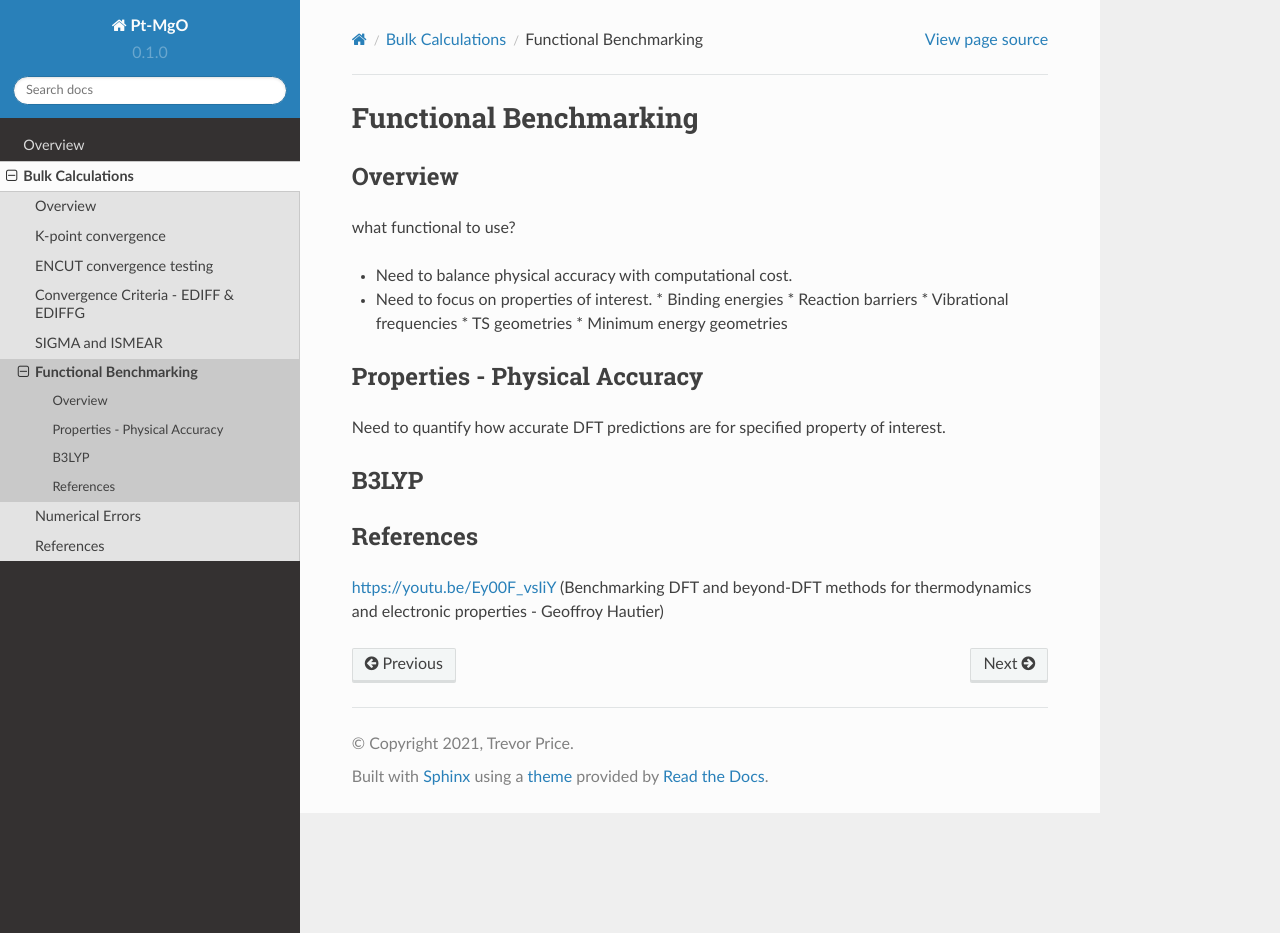
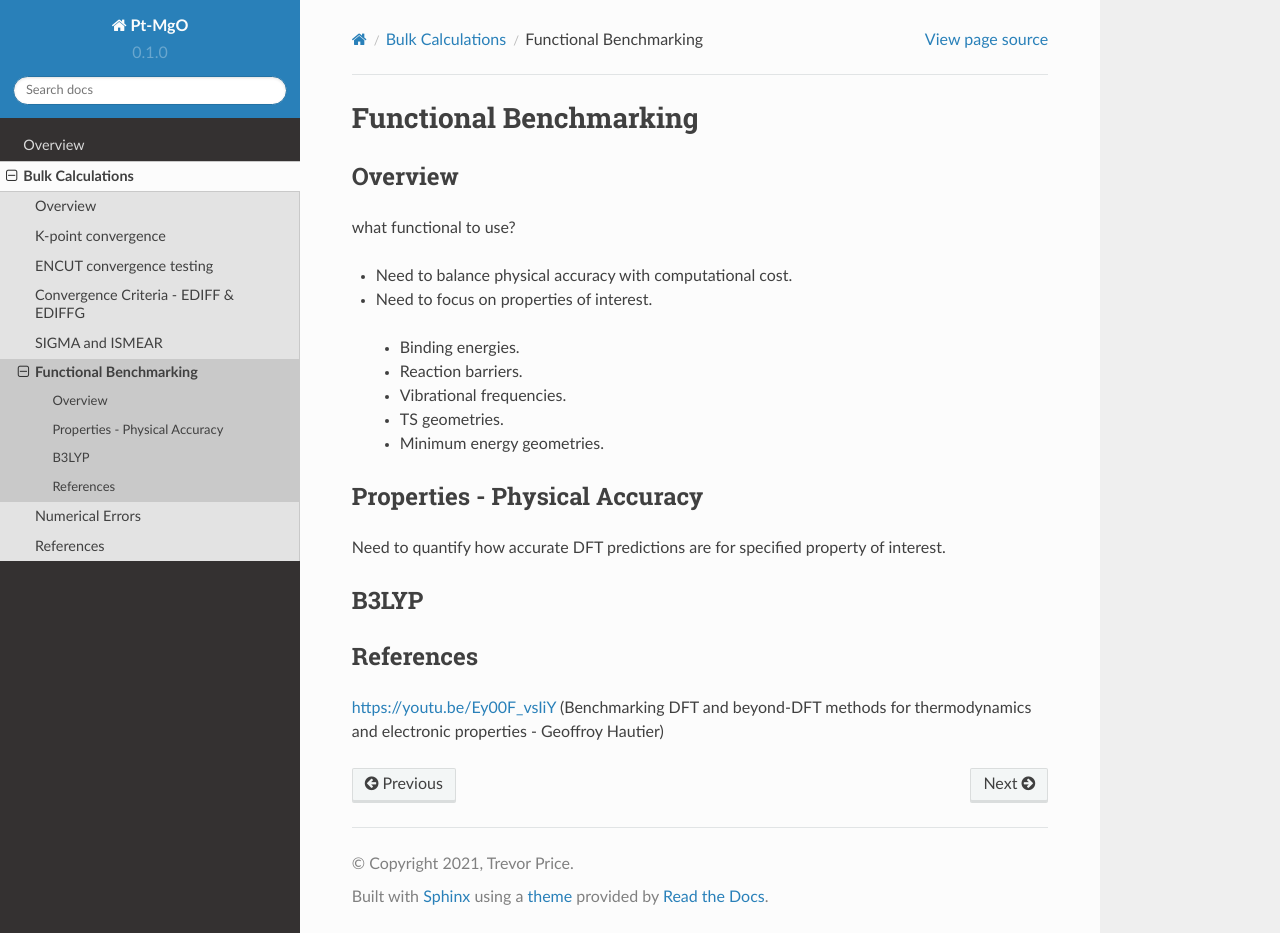
Before and after one commit to tdprice-858/Pt-MgO, a Sphinx documentation site: the page built from docs/source/bulk_calculations/functional_benchmarking.rst, in a window 1280 px wide and 933 px high. Built offline with Sphinx 7.4.7 and the Read the Docs theme 2.0.0, drawn with Linux system fonts in a browser that asks for light colours; pages that are not in the unit, such as notebooks, are missing from menus.

```diff
--- a/docs/source/bulk_calculations/functional_benchmarking.rst
+++ b/docs/source/bulk_calculations/functional_benchmarking.rst
@@ -8,11 +8,11 @@ what functional to use?
 * Need to balance physical accuracy with computational cost.
 
 * Need to focus on properties of interest.
-  * Binding energies
-  * Reaction barriers
-  * Vibrational frequencies
-  * TS geometries
-  * Minimum energy geometries
+ * Binding energies.
+ * Reaction barriers.
+ * Vibrational frequencies.
+ * TS geometries.
+ * Minimum energy geometries.
 
 
 Properties - Physical Accuracy
```
